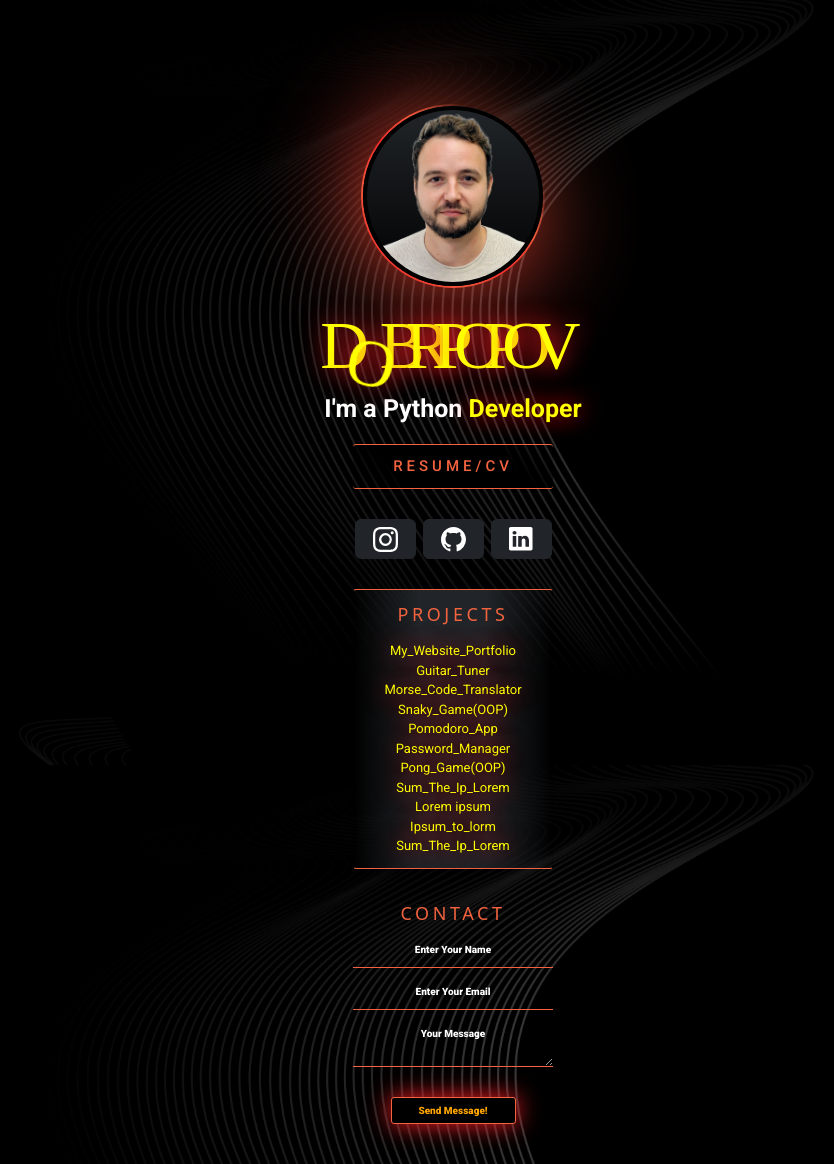
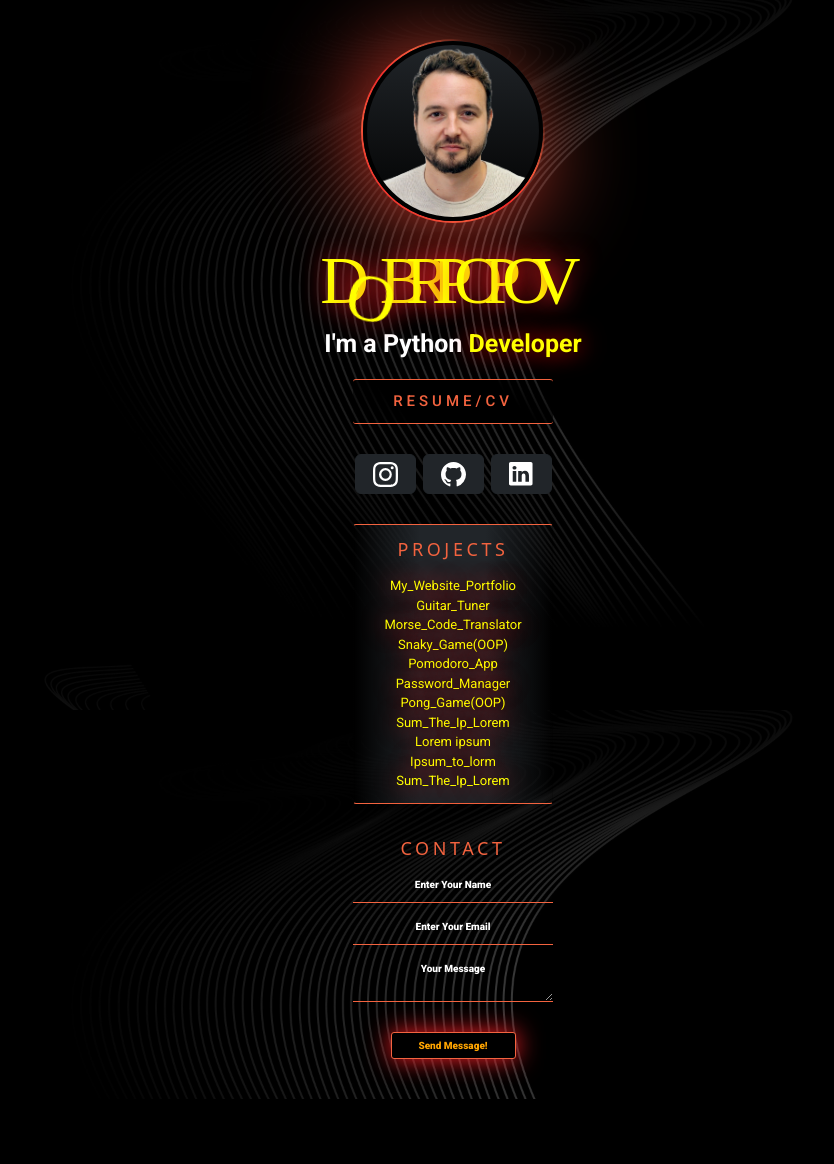
Before and after one commit to dobidobdobz/My_Website_Portfolio, a Flask app: page / in a window 1280 px wide. Shown: the whole page, without its empty margins (187-1021 px from the left). After the commit the page ends 1099 px from the top, so only its background shows below. Run offline with Flask 3, Linux system fonts and the light colour scheme; some web fonts are replaced.

Commit message:
Update styles.css

```diff
--- a/static/css/styles.css
+++ b/static/css/styles.css
@@ -247,7 +247,7 @@ body {
   opacity: 1;
   background-color: #000c24;
   height: 700px;
-  margin-top: 65px;
+  margin-top: 0px;
   background-position: center;
   background-repeat: repeat-y;
   background-size: cover;
```
